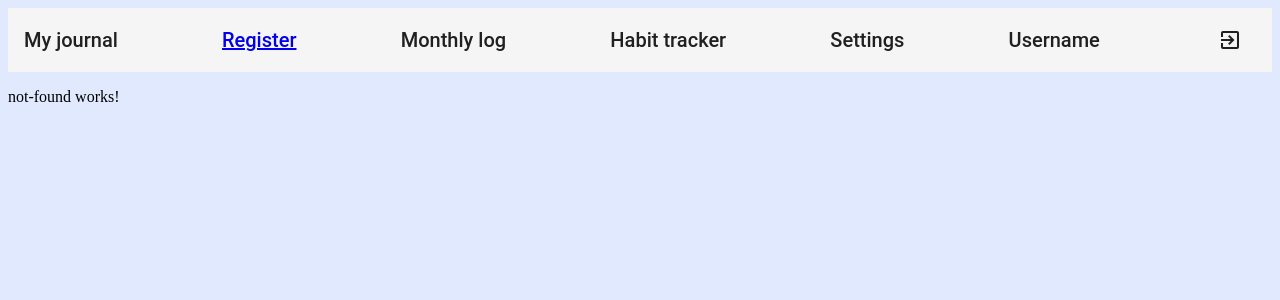
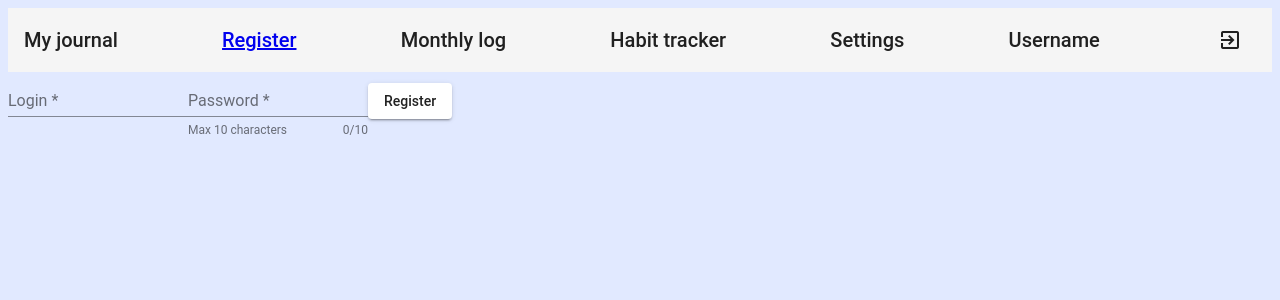
Before and after one commit to s-martynenko/my_journal_front, an Angular app: page /login in a window 1280 px wide. Shown: the top 300 px of the page. Built offline with nearby package versions, Linux system fonts and the light colour scheme.

Commit message:
some routing and design

```diff
--- a/src/app/app-routing.module.ts
+++ b/src/app/app-routing.module.ts
@@ -4,7 +4,7 @@ import {WelcomeComponent} from './common/welcome/welcome.component';
 import {NotFoundComponent} from './common/not-found/not-found.component';
 
 const routes: Routes = [
-  {path: '', component: WelcomeComponent},
+  {path: '', redirectTo: '/login', pathMatch: 'full'},
   {path: '**', component: NotFoundComponent}
 ];
 
--- a/src/app/app.module.ts
+++ b/src/app/app.module.ts
@@ -8,6 +8,7 @@ import {SharedModule} from './shared/shared.module';
 import { WelcomeComponent } from './common/welcome/welcome.component';
 import { NotFoundComponent } from './common/not-found/not-found.component';
 import {AuthModule} from './auth/auth.module';
+import {MatCardModule} from '@angular/material/card';
 
 @NgModule({
   declarations: [
@@ -20,7 +21,8 @@ import {AuthModule} from './auth/auth.module';
     BrowserModule,
     AuthModule,
     AppRoutingModule,
-    BrowserAnimationsModule
+    BrowserAnimationsModule,
+    MatCardModule
   ],
   providers: [],
   bootstrap: [AppComponent]
--- a/src/app/auth/auth-routing.module.ts
+++ b/src/app/auth/auth-routing.module.ts
@@ -1,9 +1,11 @@
 import {NgModule} from '@angular/core';
 import {RouterModule, Routes} from '@angular/router';
 import {RegisterComponent} from './register/register.component';
+import {LoginComponent} from './login/login.component';
 
 const routes: Routes = [
-  {path: 'register', component: RegisterComponent}
+  {path: 'register', component: RegisterComponent},
+  {path: 'login', component: LoginComponent}
 ];
 
 @NgModule({
--- /dev/null
+++ b/src/app/auth/login/login.component.html
@@ -0,0 +1,10 @@
+<div class="example-container">
+  <mat-form-field>
+    <input matInput #input placeholder="Login" required>
+  </mat-form-field>
+  <mat-form-field hintLabel="Max 10 characters">
+    <input matInput #input maxlength="10" placeholder="Password" required>
+    <mat-hint align="end">{{input.value?.length || 0}}/10</mat-hint>
+  </mat-form-field>
+   <button mat-raised-button routerLink="register">Register</button>
+</div>
--- /dev/null
+++ b/src/app/auth/login/login.component.ts
@@ -0,0 +1,15 @@
+import { Component, OnInit } from '@angular/core';
+
+@Component({
+  selector: 'app-login',
+  templateUrl: './login.component.html',
+  styleUrls: ['./login.component.scss']
+})
+export class LoginComponent implements OnInit {
+
+  constructor() { }
+
+  ngOnInit() {
+  }
+
+}
--- a/src/app/common/not-found/not-found.component.html
+++ b/src/app/common/not-found/not-found.component.html
@@ -1,3 +1,5 @@
-<p>
-  not-found works!
-</p>
+
+<mat-card>
+  <mat-card-title>404</mat-card-title>
+  <mat-card-content>Page not found</mat-card-content>
+</mat-card>
```
Also changed, not shown: src/app/auth/auth.module.ts (+8 -5 lines), src/app/shared/shared.module.ts (+13 -1 lines), src/app/auth/login/login.component.scss (added), 1 other file (tests, documents, lock files or other folders).
